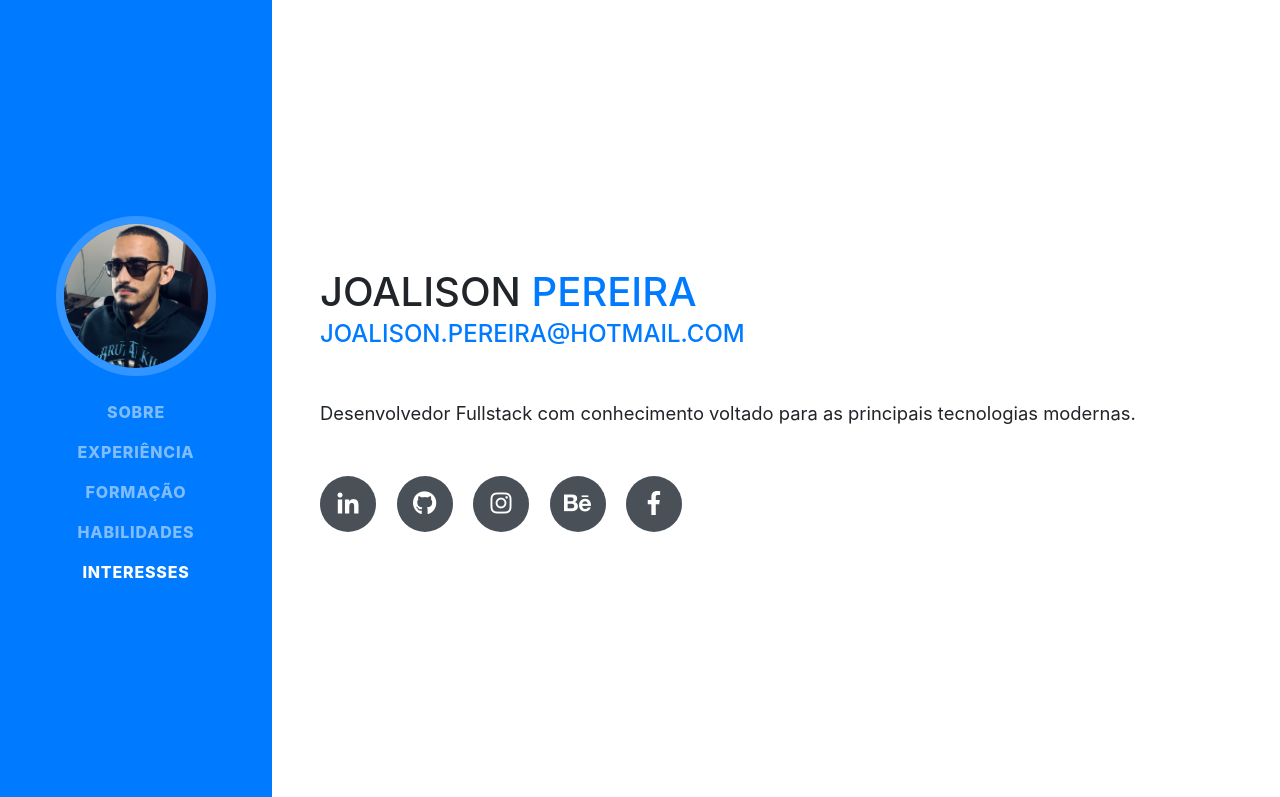
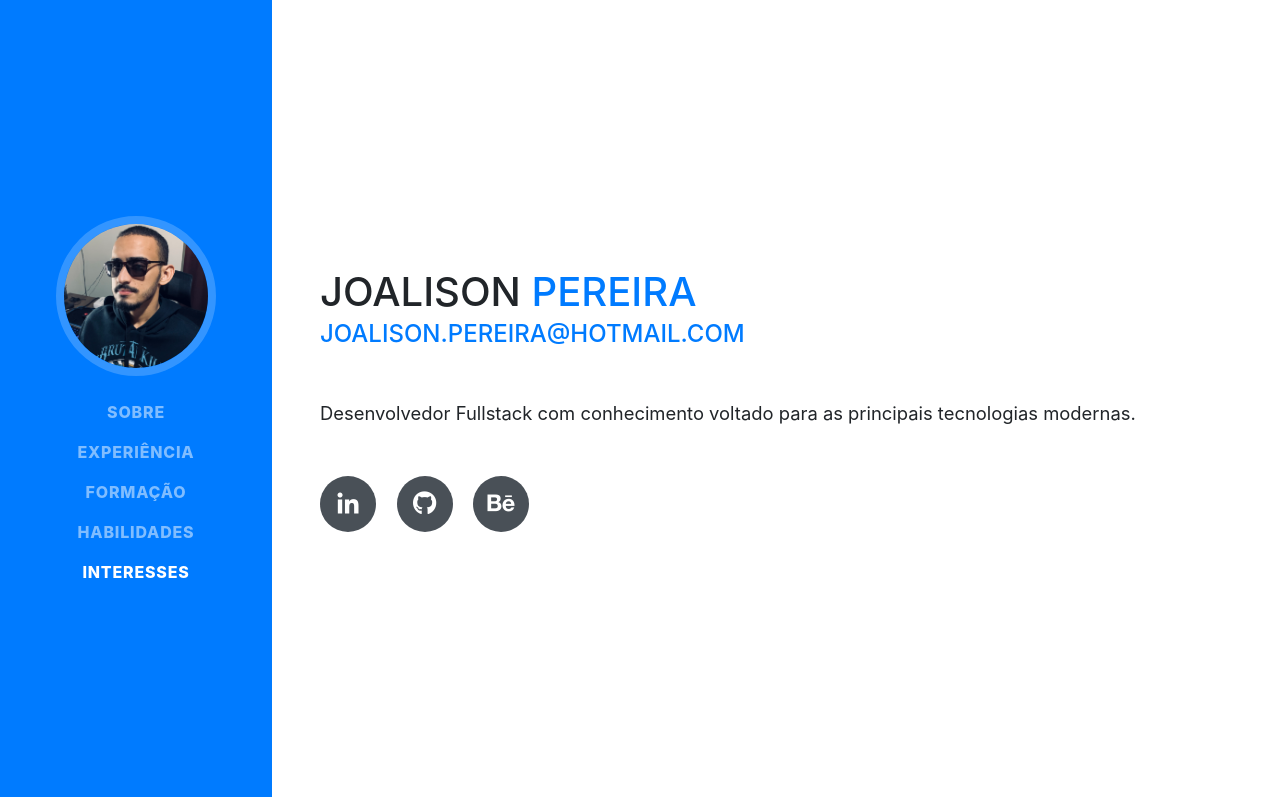
Before and after one commit to joalisonpereira/joalisonpereira.github.io, a website with bundled scripts: page index.html in a window 1280 px wide. Shown: the top 797 px of the page. Built offline with nearby package versions, Linux system fonts and the light colour scheme; a web font is replaced by a local one.

Commit message:
remove instagram icon

```diff
--- a/index.html
+++ b/index.html
@@ -112,20 +112,8 @@
             <a href="https://github.com/joalisonpereira" target="_blank">
               <i class="fab fa-github"></i>
             </a>
-            <a
-              href="https://www.instagram.com/joalisonppereira/"
-              target="_blank"
-            >
-              <i class="fab fa-instagram"></i>
-            </a>
             <a href="https://www.behance.net/joalisonpef9fe" target="_blank">
               <i class="fab fa-behance"></i>
-            </a>
-            <a
-              href="https://www.facebook.com/joalison.pereira.7"
-              target="_blank"
-            >
-              <i class="fab fa-facebook-f"></i>
             </a>
           </div>
         </div>
```
